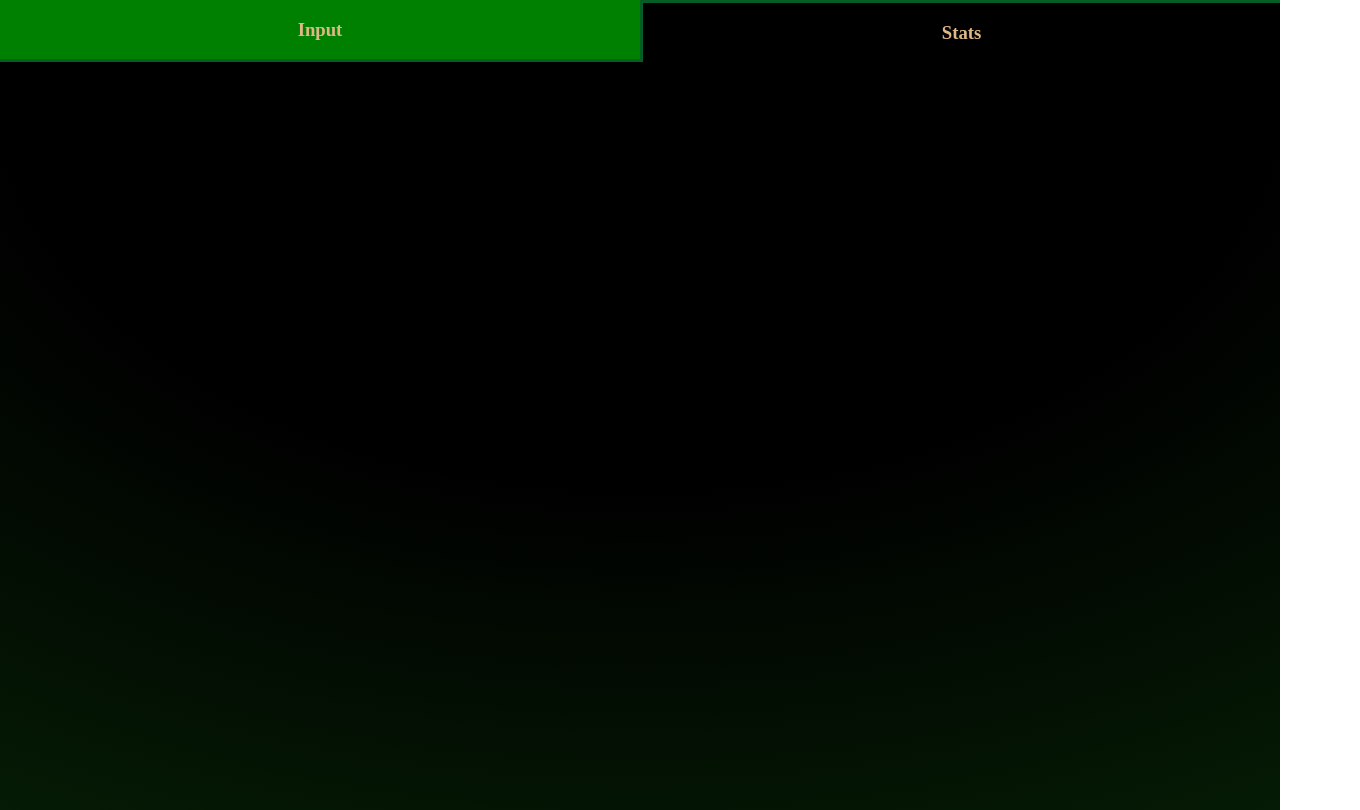
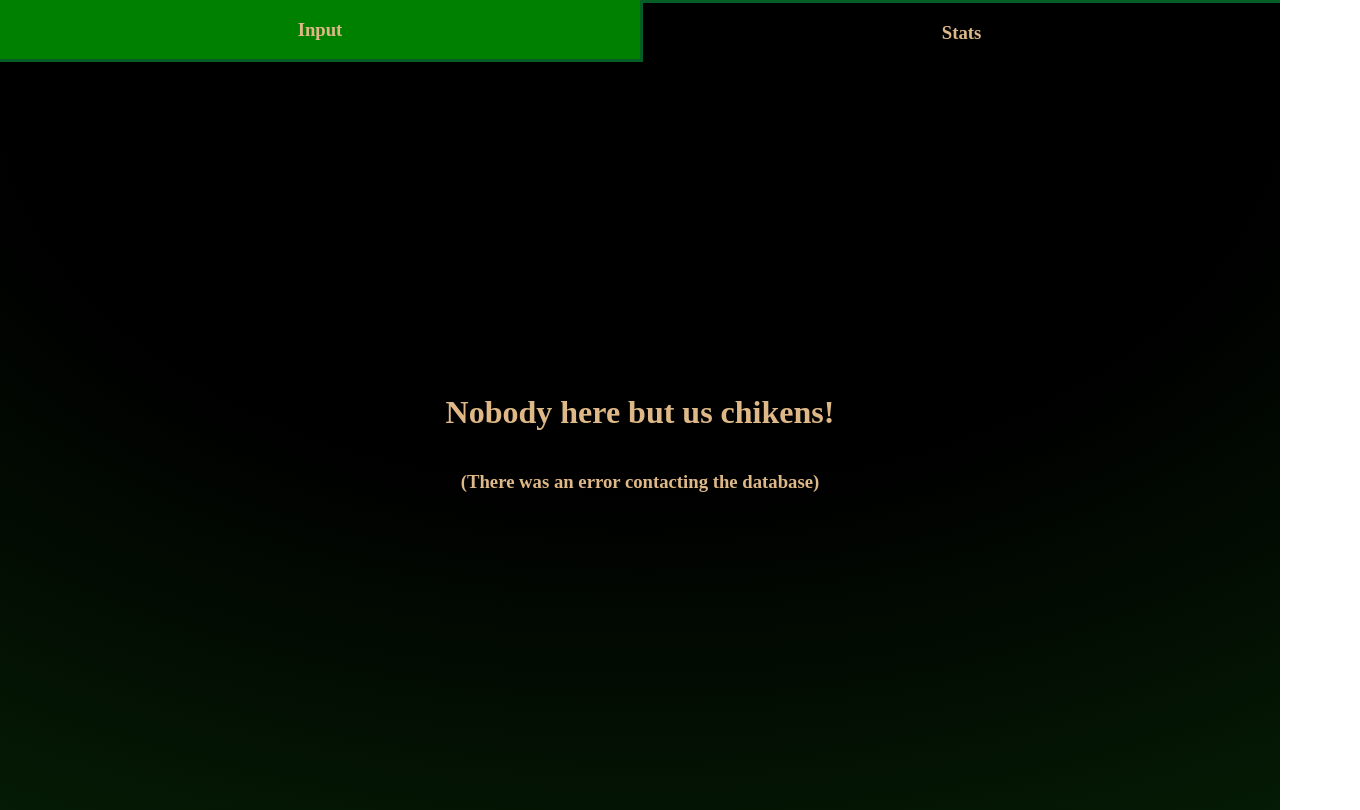
Before and after one commit to AngelFebles/Media-Language-Tracker, a website: page public/lang-distribution.html in a window 1280 px wide. Shown: the whole page, 1360 px wide, since content can reach past the window. Drawn offline with nearby package versions, Linux system fonts and the light colour scheme; no server answers.

Commit message:
Added icons and database  stats fetching error flag

```diff
--- a/public/lang-distribution.html
+++ b/public/lang-distribution.html
@@ -5,6 +5,7 @@
     <meta charset="UTF-8">
     <meta name="viewport" content="width=device-width, initial-scale=1.0">
     <link rel="stylesheet" href="styles/style-lang-distribution.css">
+    <link rel="icon" href="media/stats.ico" type="image/x-icon">
     <!-- <link rel="stylesheet" href="public/animation-wave.css"> -->
     <title>Media Entry</title>
 </head>
@@ -26,7 +27,7 @@
         <!-- <div id="count-table"></div> -->
         <div class="wrapper">
             <div class="bg-gradient"></div>
-            <canvas id="myChart"></canvas>
+            <!-- <canvas id="myChart"></canvas> -->
 
         </div>
         </div>
--- a/public/scripts/get-language-stats.js
+++ b/public/scripts/get-language-stats.js
@@ -14,6 +14,10 @@ window.onload = async function () {
         // Prepare data for Chart.js
         const labels = stats.map(stat => stat.language);
         const no_of_entries = stats.map(stat => stat.count);
+
+        const canvas_element = document.createElement("canvas");
+        canvas_element.id = "myChart";
+        this.document.getElementsByClassName("wrapper")[0].appendChild(canvas_element);
 
         const ctx = document.getElementById("myChart").getContext("2d");
 
@@ -50,5 +54,30 @@ window.onload = async function () {
 
     } catch (error) {
         console.error("Error fetching language stats:", error);
+
+
+        const error_box = document.createElement("div");
+        error_box.className = 'error_box';
+        this.document.getElementsByClassName("wrapper")[0].appendChild(error_box);
+
+        const error_message1 = document.createElement("h1");
+        error_message1.innerHTML = "Nobody here but us chikens!";
+
+        const error_message2 = document.createElement("h3");
+        error_message2.innerHTML = "(There was an error contacting the database)"
+
+        // const chart_element = document.getElementById("myChart").getContext("2d");
+        // chart_element.remove;
+
+        this.document.getElementsByClassName("error_box")[0].appendChild(error_message1);
+        this.document.getElementsByClassName("error_box")[0].appendChild(error_message2);
+
+
+        // add the newly created element and its content into the DOM
+
+        // const currentDiv = document.getElementById("wrapper");
+        // document.body.insertBefore(newDiv, currentDiv);
     }
+
+
 };
--- a/public/styles/style-lang-distribution.css
+++ b/public/styles/style-lang-distribution.css
@@ -10,6 +10,13 @@ body{
     overflow: hidden;
 }
 
+.error_box{
+    display: flex;
+    flex-direction: column;
+    z-index: 5;
+    text-align: center;
+
+}
 
 
 nav{
@@ -110,3 +117,7 @@ main div{
       padding: 2rem;
       font-size: 1.5rem;
     }
+
+    .wrapper{
+        /* display:block; */
+    }
```
Also changed, not shown: public/index.html (+1 -0 lines), public/media/lang.ico (added), public/media/stats.ico (added).
